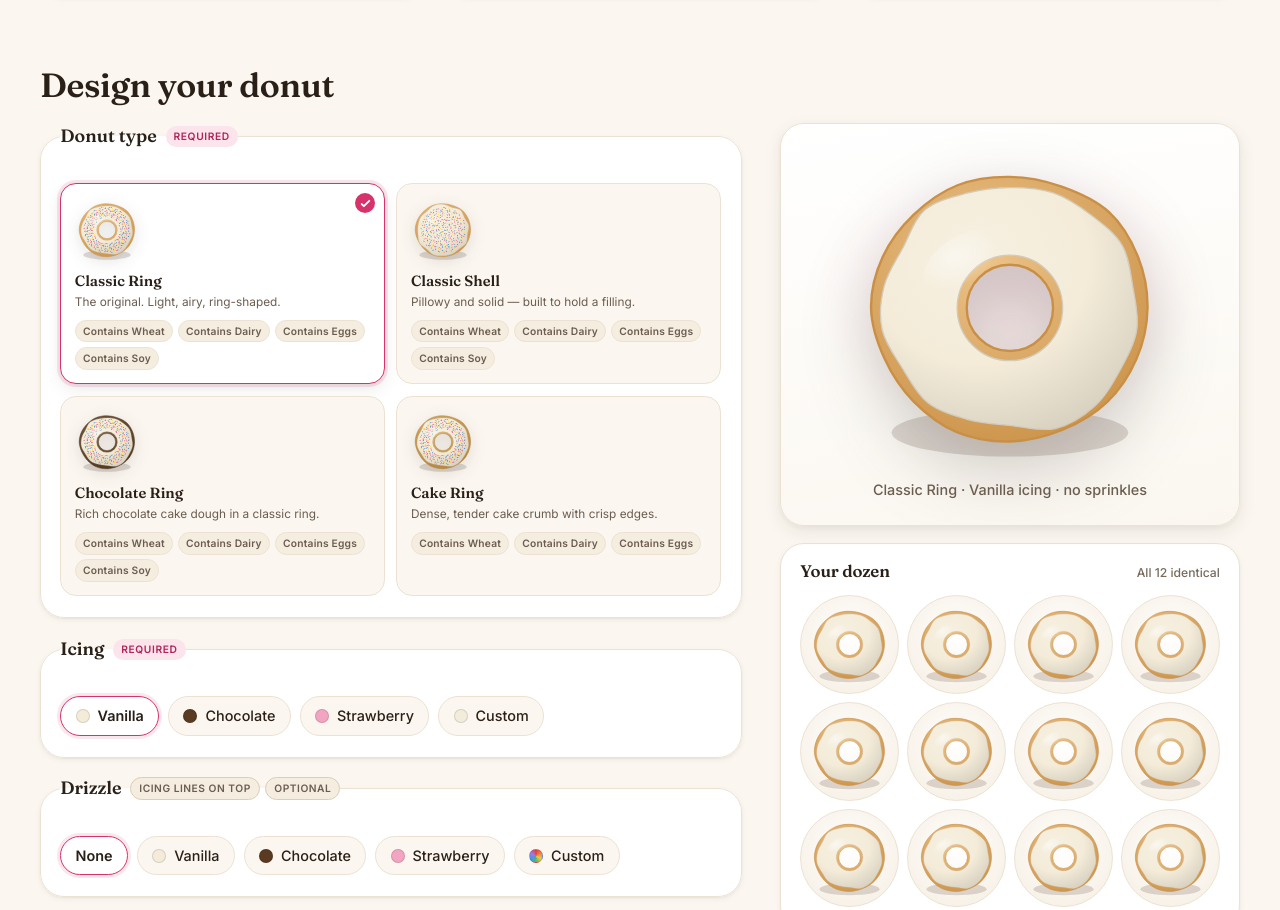
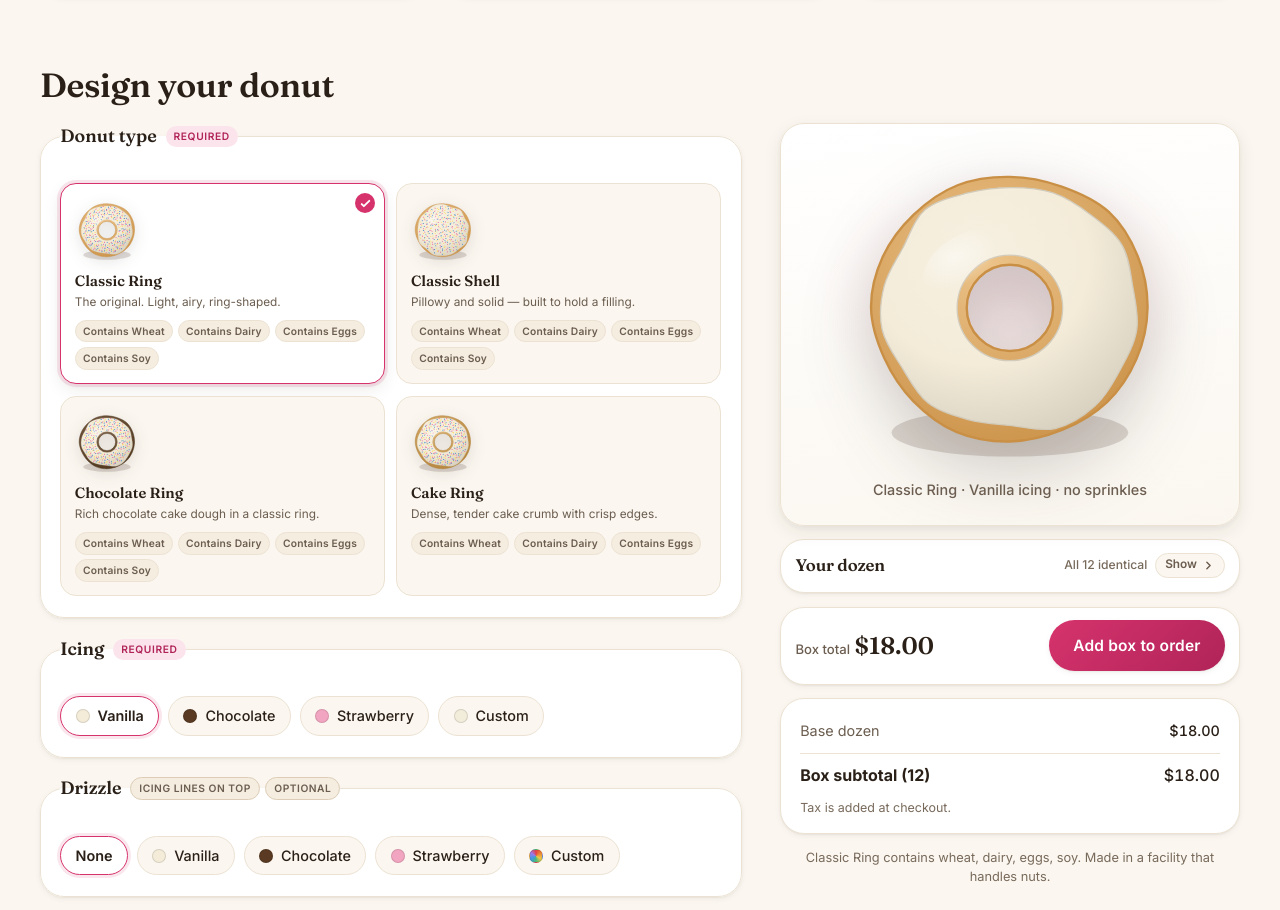
Before and after one commit to amoshin91/PhotoDonuts, a plain HTML site: page index.html in a window 1280 px wide. Shown: the part 1087-1997 px from the top of the page. Drawn offline with nearby package versions, Linux system fonts and the light colour scheme.

Commit message:
Sticky preview summary, collapsible 12-box, wider/spaced sprinkles
- Pin preview + 12-box + price + breakdown + allergen as one sticky unit
  on desktop so the design stays in view while scrolling the controls
- Make the 12-box collapsible with a Show/Hide toggle; auto-collapse when
  the viewport is too short to show every section at full height, keeping
  the hero donut at full size (manual toggle overrides auto-management)
- Widen the sprinkle band to cover more of the icing and lower the density
  (normal 360->300, heavy 560->470) so sprinkles are more spaced out

Co-Authored-By: Claude Opus 4.8 <noreply@anthropic.com>

```diff
--- a/css/styles.css
+++ b/css/styles.css
@@ -358,7 +358,8 @@ h1, h2, h3 { font-family: var(--font-display); font-weight: 600; line-height: 1.
 .field-note--warn { color: var(--warn); font-weight: 500; }
 
 /* -------------------------------- Stage ---------------------------------- */
-.stage__sticky { display: grid; grid-template-columns: minmax(0, 1fr); gap: 1.1rem; }
+.stage__sticky { display: grid; grid-template-columns: minmax(0, 1fr); gap: 1.1rem; align-content: start; }
+.stage__pinned { display: grid; grid-template-columns: minmax(0, 1fr); gap: 1.1rem; }
 .preview-card {
   position: relative; background: linear-gradient(170deg, #fff, var(--cream)); border: 1px solid var(--line);
   border-radius: var(--r-lg); padding: 1.5rem; box-shadow: var(--sh-2); overflow: hidden;
@@ -377,9 +378,22 @@ h1, h2, h3 { font-family: var(--font-display); font-weight: 600; line-height: 1.
 
 /* dozen grid */
 .dozen { background: var(--paper); border: 1px solid var(--line); border-radius: var(--r-lg); padding: 1.1rem 1.2rem 1.3rem; box-shadow: var(--sh-1); }
-.dozen__head { display: flex; align-items: baseline; justify-content: space-between; margin-bottom: 0.8rem; }
-.dozen__title { font-size: 1.05rem; }
+.dozen__head { display: flex; align-items: center; gap: 0.5rem; margin-bottom: 0.8rem; }
+.dozen__title { font-size: 1.05rem; margin-right: auto; }
 .dozen__note { font-size: 0.76rem; color: var(--ink-faint); font-weight: 500; }
+.dozen__toggle {
+  display: inline-flex; align-items: center; gap: 0.3rem; flex: none;
+  background: var(--cream); border: 1px solid var(--line); color: var(--ink-soft);
+  font: inherit; font-size: 0.74rem; font-weight: 600; line-height: 1;
+  padding: 0.3rem 0.55rem; border-radius: 999px; cursor: pointer;
+  transition: background var(--t), color var(--t);
+}
+.dozen__toggle:hover { background: var(--cream-2); color: var(--ink); }
+.dozen__toggle:focus-visible { outline: 3px solid var(--berry); outline-offset: 2px; }
+.dozen__chev { transition: transform var(--t) var(--ease); }
+.dozen--collapsed .dozen__chev { transform: rotate(-90deg); }
+.dozen--collapsed .dozen__head { margin-bottom: 0; }
+.dozen--collapsed .dozen__grid { display: none; }
 .dozen__grid { display: grid; grid-template-columns: repeat(4, 1fr); gap: 0.5rem; }
 .dozen__cell {
   aspect-ratio: 1; background: radial-gradient(circle at 50% 42%, #fff, var(--cream-2));
@@ -611,9 +625,27 @@ body.no-scroll { overflow: hidden; }
 }
 @media (min-width: 980px) {
   :root { --header-h: 72px; }
-  .builder__grid { grid-template-columns: minmax(0, 1fr) minmax(380px, 460px); align-items: start; }
+  .builder__grid { grid-template-columns: minmax(0, 1fr) minmax(380px, 460px); align-items: stretch; }
   .type-grid { grid-template-columns: repeat(2, 1fr); }
-  .stage__sticky { position: sticky; top: calc(var(--header-h) + 1rem); }
+  /* Right column fills the full builder height so the summary can stay
+     pinned for the entire scroll, regardless of which column is taller. */
+  .stage { display: flex; flex-direction: column; }
+  .stage__sticky { flex: 1 1 auto; }
+  /* Preview + 12-box + price pin together as one unit (no overlap). The
+     detailed breakdown + allergen note scroll normally below it. Capped to the
+     viewport with an internal-scroll safety valve so the price is never clipped
+     on short screens. */
+  .stage__pinned {
+    position: sticky; top: calc(var(--header-h) + 1rem); z-index: 2;
+    align-content: start; gap: 0.85rem;
+  }
+  /* The hero donut keeps its full size at every viewport. Instead, the 12-box
+     stays compact and collapses (via app.js) when the viewport is too short to
+     show every section at full height. */
+  .dozen { padding: 0.8rem 0.9rem 0.9rem; }
+  .dozen__head { margin-bottom: 0.55rem; }
+  .dozen--collapsed .dozen__head { margin-bottom: 0; }
+  .dozen__grid { gap: 0.38rem; max-width: 280px; margin-inline: auto; }
 }
 @media (min-width: 1140px) {
   .type-grid { grid-template-columns: repeat(2, 1fr); }
--- a/index.html
+++ b/index.html
@@ -152,16 +152,21 @@
       <!-- ---------- STAGE (preview + grid + price) ---------- -->
       <div class="stage">
         <div class="stage__sticky">
+          <div class="stage__pinned">
             <div class="preview-card">
               <div class="preview-card__halo" aria-hidden="true"></div>
               <div class="preview-hero" id="previewHero" aria-live="polite"></div>
               <p class="preview-caption" id="previewCaption"></p>
             </div>
 
-          <div class="dozen">
+            <div class="dozen" id="dozenSection">
               <div class="dozen__head">
                 <h3 class="dozen__title">Your dozen</h3>
                 <span class="dozen__note">All 12 identical</span>
+                <button type="button" class="dozen__toggle" id="dozenToggle" aria-expanded="true" aria-controls="dozenGrid">
+                  <span class="dozen__toggle-text">Hide</span>
+                  <svg class="dozen__chev" width="13" height="13" viewBox="0 0 24 24" aria-hidden="true"><path d="M6 9l6 6 6-6" fill="none" stroke="currentColor" stroke-width="2.6" stroke-linecap="round" stroke-linejoin="round"/></svg>
+                </button>
               </div>
               <div class="dozen__grid" id="dozenGrid" aria-label="Preview of all 12 donuts in the box"></div>
             </div>
@@ -175,6 +180,7 @@
             </div>
             <div class="breakdown" id="breakdownPanel"></div>
             <p class="allergen-summary" id="allergenSummary"></p>
+          </div>
         </div>
       </div>
     </div>
--- a/js/app.js
+++ b/js/app.js
@@ -360,6 +360,7 @@
     renderPrice();
     renderBreakdown();
     renderAllergens();
+    autoManageDozen();
   }
 
   function syncUI() {
@@ -477,6 +478,47 @@
       html += `<div class="dozen__cell" style="animation-delay:${i * 22}ms">${svg}</div>`;
     }
     grid.innerHTML = html;
+  }
+
+  /* ----------------------- dozen collapse (12-box) ----------------------- *
+   * The hero donut always shows at full size. When the sticky column can't
+   * fit every section at full height, the 12-box is auto-collapsed to make
+   * room. A manual toggle is also available; once the user clicks it, we stop
+   * auto-managing and respect their choice. */
+  let dozenUserSet = false;
+
+  function dozenIsCollapsed() {
+    const sec = $("#dozenSection");
+    return !!sec && sec.classList.contains("dozen--collapsed");
+  }
+
+  function setDozenCollapsed(collapsed) {
+    const sec = $("#dozenSection");
+    const toggle = $("#dozenToggle");
+    if (!sec || !toggle) return;
+    sec.classList.toggle("dozen--collapsed", collapsed);
+    toggle.setAttribute("aria-expanded", String(!collapsed));
+    const txt = toggle.querySelector(".dozen__toggle-text");
+    if (txt) txt.textContent = collapsed ? "Show" : "Hide";
+  }
+
+  function autoManageDozen() {
+    if (dozenUserSet) return;
+    const pinned = $(".stage__pinned");
+    if (!pinned || getComputedStyle(pinned).position !== "sticky") {
+      // stacked / mobile layout — nothing is pinned, so keep the box open
+      setDozenCollapsed(false);
+      return;
+    }
+    // Expand first to measure the natural (uncompressed) full height, then
+    // collapse the 12-box only if every section can't fit in the viewport at
+    // full size. Reading layout between class writes forces a synchronous
+    // reflow but no paint, so there is no visible flash.
+    setDozenCollapsed(false);
+    const topOffset = parseFloat(getComputedStyle(pinned).top) || 0;
+    const available = window.innerHeight - topOffset - 16; // small bottom gap
+    const needed = pinned.scrollHeight;
+    if (needed > available) setDozenCollapsed(true);
   }
 
   function renderPrice() {
@@ -1278,6 +1320,18 @@
     $("#heavyBtn").addEventListener("click", () => { state.design.heavySprinkles = !state.design.heavySprinkles; update(); });
     $("#halfBtn").addEventListener("click", () => { state.design.halfSprinkles = !state.design.halfSprinkles; update(); });
 
+    // 12-box collapse: manual toggle disables auto-management thereafter
+    $("#dozenToggle").addEventListener("click", () => {
+      dozenUserSet = true;
+      setDozenCollapsed(!dozenIsCollapsed());
+    });
+    let dozenResizeT;
+    window.addEventListener("resize", () => {
+      clearTimeout(dozenResizeT);
+      dozenResizeT = setTimeout(autoManageDozen, 150);
+    });
+    window.addEventListener("load", autoManageDozen);
+
     $("#addToCart").addEventListener("click", addOrUpdateBox);
     $("#cartButton").addEventListener("click", () => { openDrawer(); renderDrawer(); });
     $("#closeDrawer").addEventListener("click", closeDrawer);
--- a/js/config.js
+++ b/js/config.js
@@ -135,7 +135,7 @@
   // Sprinkle style presets / modifiers (no extra charge — they're finishes).
   const RAINBOW_SPRINKLE_IDS = ["hot-pink", "yellow", "blue", "green", "purple", "orange", "red"];
   const CHOCOLATE_SPRINKLE_HEX = "#4A1F0A";
-  const SPRINKLE_DENSITY = { normal: 360, heavy: 560 }; // jimmies drawn per donut
+  const SPRINKLE_DENSITY = { normal: 300, heavy: 470 }; // jimmies drawn per donut
   const TIE_DYE_COLORS = ["#F687B3", "#F6D25C", "#5FA8F5", "#56C596", "#A78BFA", "#F6A35C"];
 
   /* ------------------------- PREMADE / SEASONAL BOXES ---------------------
--- a/js/donut-svg.js
+++ b/js/donut-svg.js
@@ -37,8 +37,8 @@
 
   // ---- geometry presets per base family ------------------------------------
   const GEO = {
-    ring: { outerR: 86, holeR: 27, icingR: 79, icingHoleR: 33, sprMin: 41, sprMax: 72 },
-    shell: { outerR: 86, holeR: 0, icingR: 81, icingHoleR: 0, sprMin: 0, sprMax: 71 },
+    ring: { outerR: 86, holeR: 27, icingR: 79, icingHoleR: 33, sprMin: 37, sprMax: 75 },
+    shell: { outerR: 86, holeR: 0, icingR: 81, icingHoleR: 0, sprMin: 0, sprMax: 76 },
   };
 
   function polar(r, a) {
```
Lines whose indentation alone changed are shown as unchanged.
